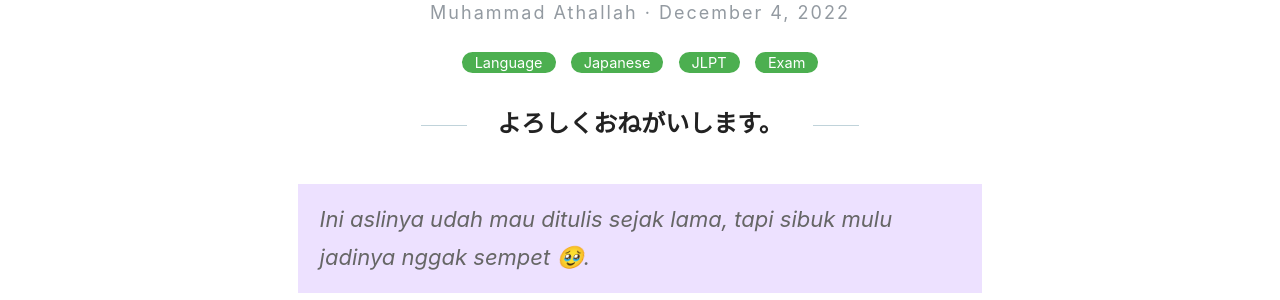
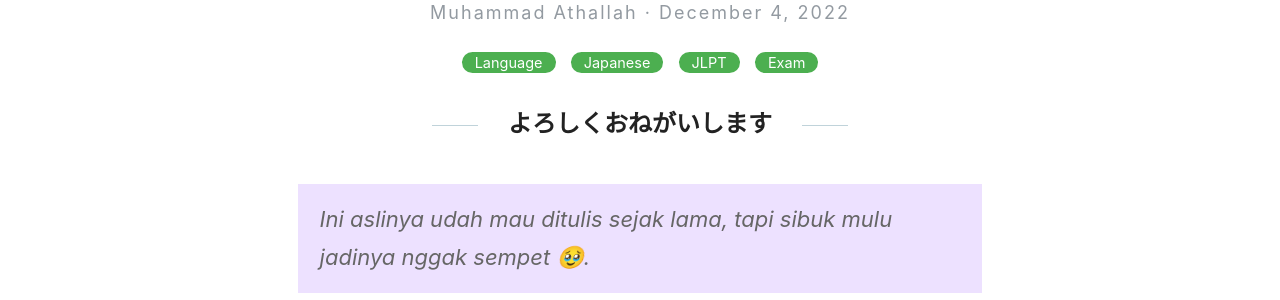
Before and after one commit to determinedguy/cecoret, a Jekyll site: the page built from _posts/2022-12-04-jlpt-n5-experience.md, in a window 1280 px wide. Shown: the part 194-494 px from the top of the page. Built offline with Jekyll 4.4.1, drawn with Linux system fonts in a browser that asks for light colours.

Commit message:
fix: heading

```diff
--- a/_posts/2022-12-04-jlpt-n5-experience.md
+++ b/_posts/2022-12-04-jlpt-n5-experience.md
@@ -4,7 +4,7 @@ title: Pengalaman Mengikuti JLPT N5
 categories: [Language, Japanese, JLPT, Exam]
 ---
 
-## よろしくおねがいします。
+## よろしくおねがいします
 
 > Ini aslinya udah mau ditulis sejak lama,
 > tapi sibuk mulu jadinya nggak sempet 🥹.
```
